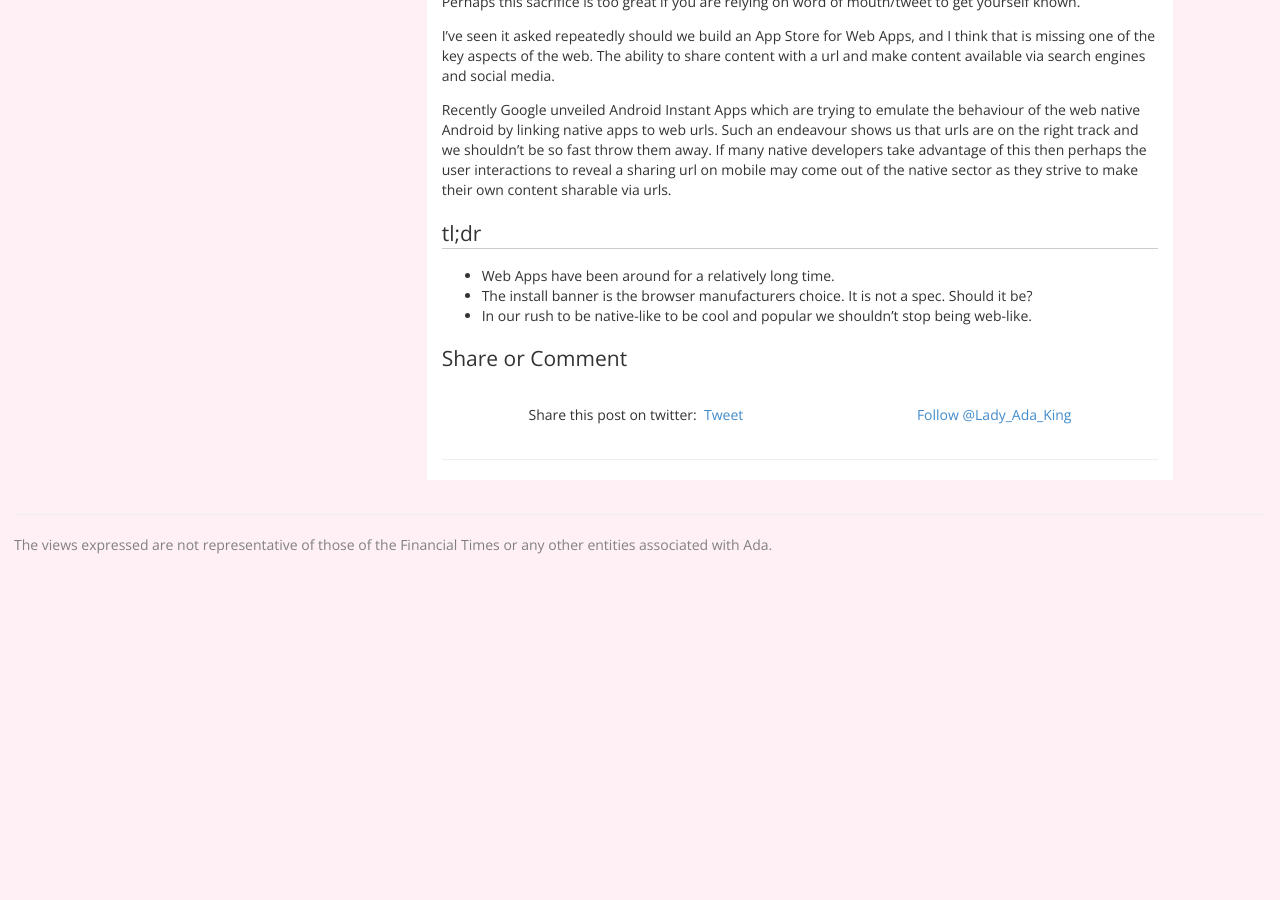
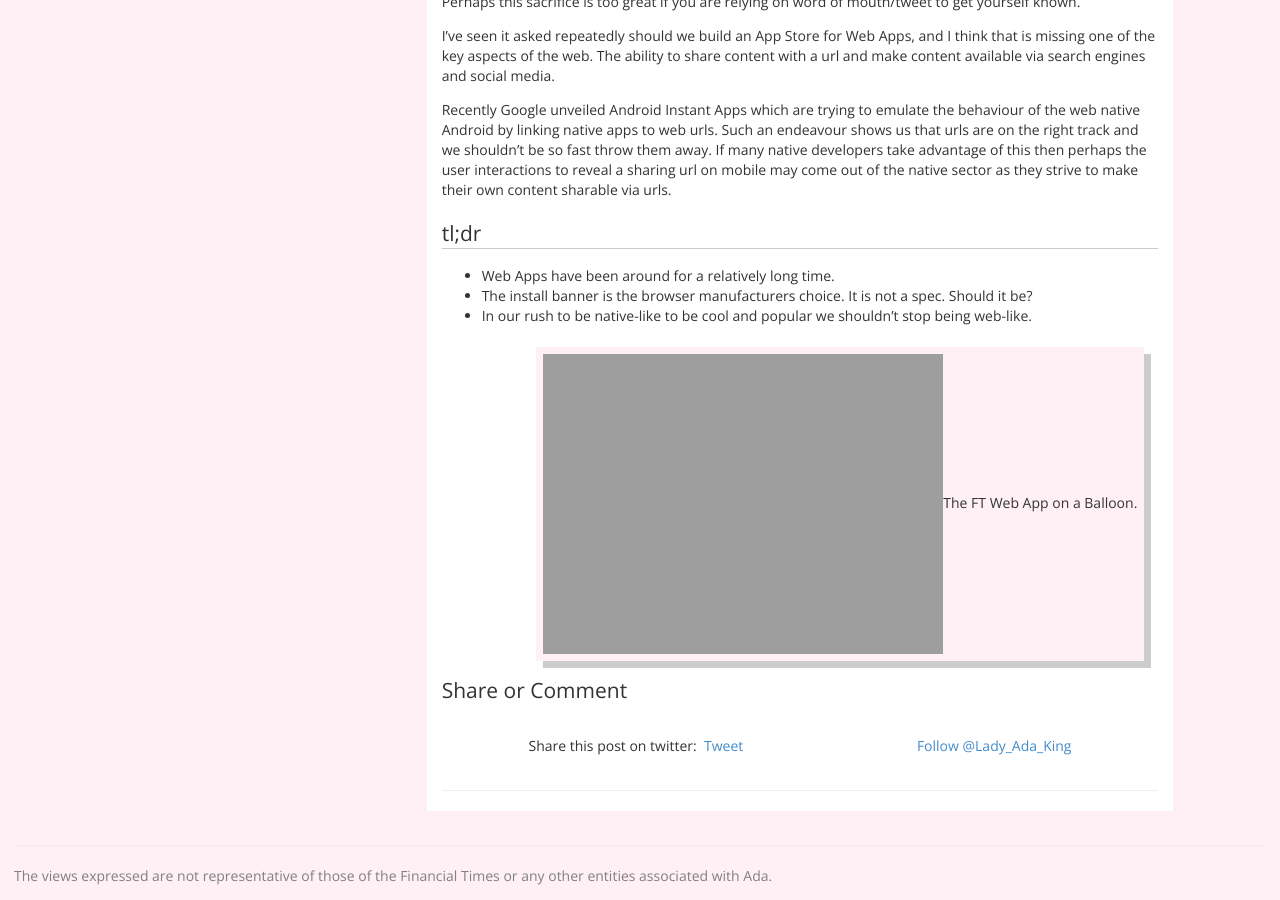
Before and after one commit to AdaRoseCannon/adarosecannon.github.io, a Jekyll site: the page built from _posts/2016-06-01-yet-another-progressive-webapp-post.md, in a window 1280 px wide and 900 px high, scrolled down 2950 px. Built offline with Jekyll 4.4.1, drawn with Linux system fonts in a browser that asks for light colours; comment, search, counter and statistics services are not loaded; before the commit the page ends 3519 px from its top, so only the background shows below that.

Commit message:
add a picture of a balloon

```diff
--- a/_posts/2016-06-01-yet-another-progressive-webapp-post.md
+++ b/_posts/2016-06-01-yet-another-progressive-webapp-post.md
@@ -103,3 +103,7 @@ If many native developers take advantage of this then perhaps the user interacti
 * Web Apps have been around for a relatively long time.
 * The install banner is the browser manufacturers choice. It is not a spec. Should it be?
 * In our rush to be native-like to be cool and popular we shouldn't stop being web-like.
+
+<span class="gallery-item" style="float: right;">
+<img src="https://ada.is/progressive-web-apps-talk/images/FinancialTimes_G-FTUS_Balloon_LordMayorsAppeal.jpg" alt="The FT Web App on a Balloon." title="The FT Web App on a Balloon." />The FT Web App on a Balloon.
+</span>
```
